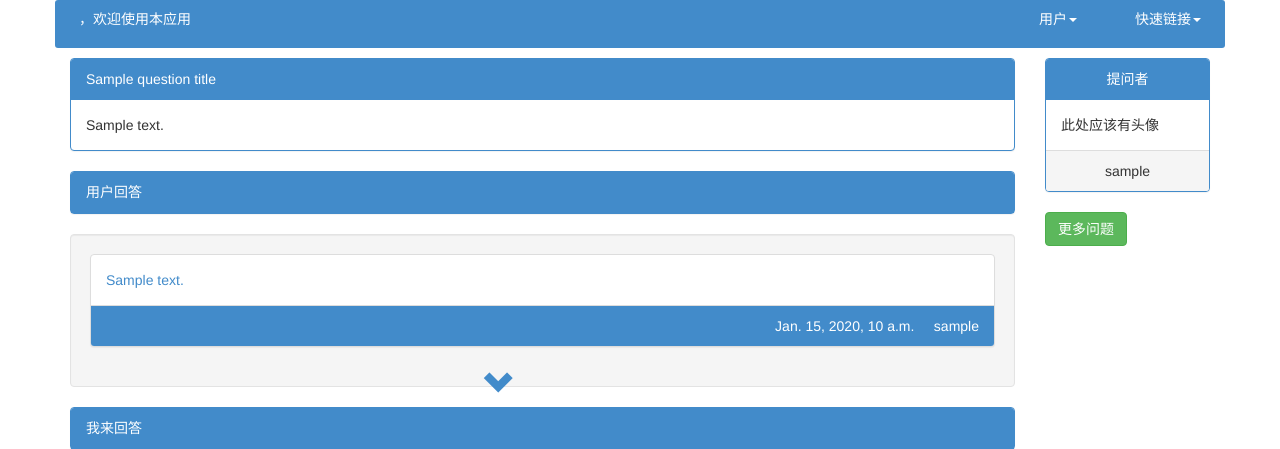
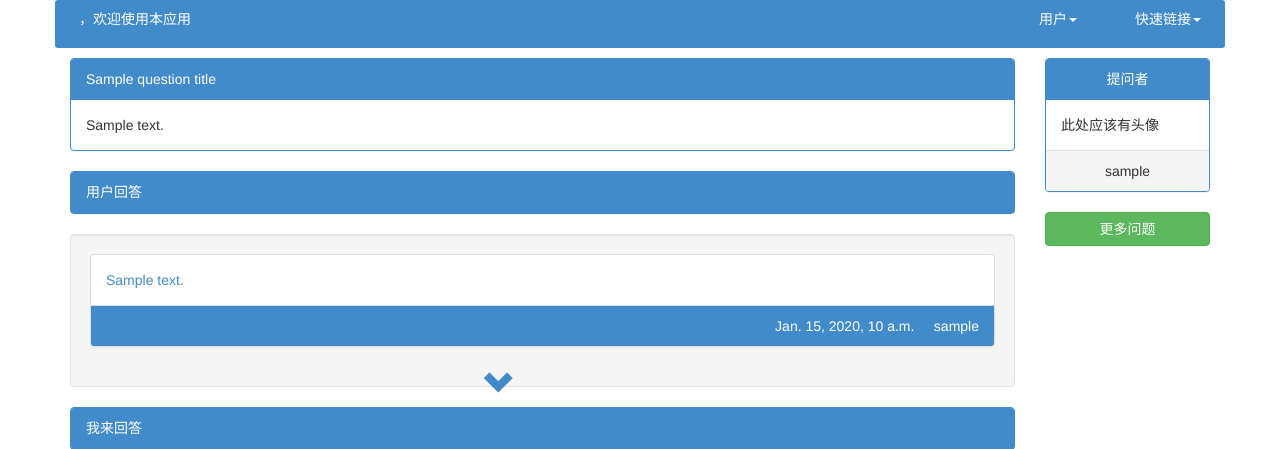
Before and after one commit to hyhoreki/blog, a Django app: template firstone_app/templates/question_show.html in a window 1280 px wide. Shown: the top 449 px of the page. Run offline with Django 3.2, Linux system fonts and the light colour scheme; the template is opened without the code that fills it: most values are stand-ins (such as "Sample title", 1, 10 or a date in 2020); parts of the project's set-up code (start-up, migrations or seed data) failed here and were passed over; some libraries are stand-ins or nearby versions.

Commit message:
完善文题展示界面

```diff
--- a/firstone_app/templates/question_show.html
+++ b/firstone_app/templates/question_show.html
@@ -82,7 +82,7 @@
 					<div class="panel-body">此处应该有头像</div>
 					<div class="panel-footer" style="text-align:center;">{{ ask_user_nickname }}</div>
 				</div>
-				<div><button class="btn btn-success" style="width:100;">更多问题</button></div>
+				<div><button class="btn btn-success" style="width:100%;">更多问题</button></div>
 			</div>
 		</div>
 	</div>
```
